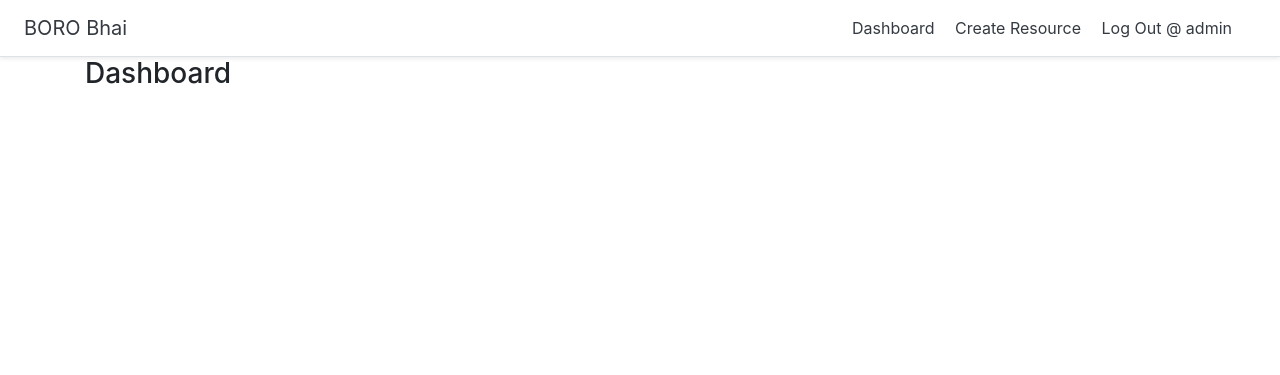
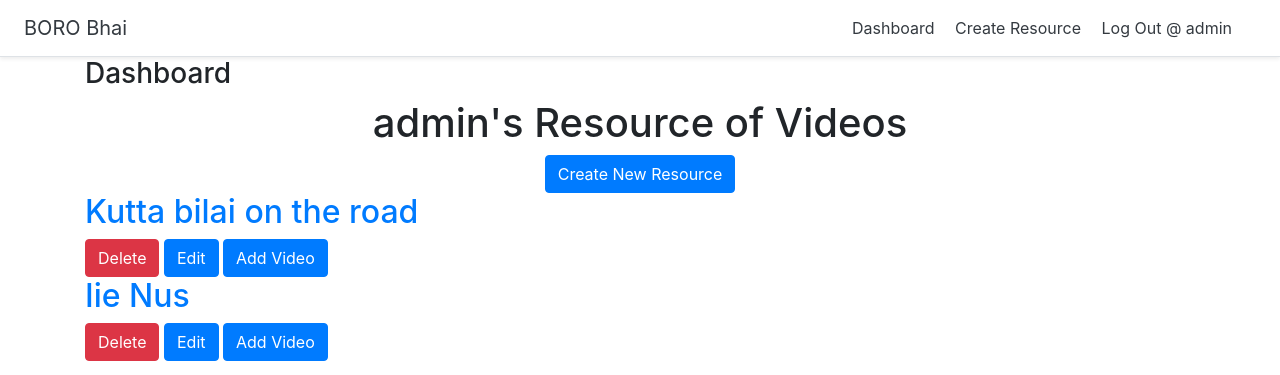
Before and after one commit to iamtakdir/Boro-Bhai, a Django app: page /dashboard in a window 1280 px wide. Shown: the top 375 px of the page. Before the commit the page ends 84 px from the top, so only its background shows below. Run offline with Django 3.2, Linux system fonts and the light colour scheme; a user stored in the database is signed in; data comes from the database, SQL or seed files in the repository; both versions use the stored data as it was after the commit; some libraries are stand-ins or nearby versions.

Commit message:
dashboard details updated

```diff
--- a/resource/templates/resource/addvideo.html
+++ b/resource/templates/resource/addvideo.html
@@ -3,7 +3,7 @@
 
 <h3>Add videos to {{source.title}}</h3>
 
-<form action="" method="POST">
+<form action="" method="POST" id="submit_video">
     {% csrf_token %}
     {% for field in form %}
     <div class="form-group {% if field.errors %} alert alert-danger {% endif %}">
--- a/resource/templates/resource/dashboard.html
+++ b/resource/templates/resource/dashboard.html
@@ -4,4 +4,34 @@
 
 <h3>Dashboard</h3>
 
+<div class="text-center">
+    <h1>{{ user.username }}'s Resource of Videos </h1>
+    <a href="{% url 'create_source' %}" class="btn btn-primary">Create New Resource</a>
+</div>
+
+{% for source in sources %}
+
+<h2><a href="{% url 'detail_source' source.id %}">{{ source.title }}</a></h2>
+<a href="{% url 'delete_source' source.id %}" class="btn btn-danger">Delete</a>
+<a href="{% url 'update_source' source.id %}" class="btn btn-primary">Edit</a>
+<a href="{% url 'add_video' source.id %}" class="btn btn-primary">Add Video</a>
+
+<div class="row">
+    {% for video in source.video_set.all %}
+    <div class="col-md-4 mt-3">
+        <div class="card mb-4 shadow-sm">
+            <iframe width="100%" height="225" src="https://www.youtube.com/embed/{{ video.youtube_id }}" frameborder="0"
+                allow="accelerometer; autoplay; encrypted-media; gyroscope; picture-in-picture"
+                allowfullscreen></iframe>
+            <div class="card-body">
+                <p class="card-text">{{ video.title }}</p>
+            </div>
+        </div>
+    </div>
+    {% endfor %}
+</div>
+
+
+{% endfor %}
+
 {% endblock %}
--- a/resource/templates/resource/main.html
+++ b/resource/templates/resource/main.html
@@ -34,7 +34,7 @@
     </div>
     <!-- Optional JavaScript -->
     <!-- jQuery first, then Popper.js, then Bootstrap JS -->
-    <script src="https://ajax.googleapis.com/ajax/libs/jquery/3.6.0/jquery.min.js"></script>
+    <script src="https://ajax.googleapis.com/ajax/libs/jquery/3.3.1/jquery.min.js"></script>
     </script>
     <script src="https://cdnjs.cloudflare.com/ajax/libs/popper.js/1.14.7/umd/popper.min.js"
         integrity="sha384-UO2eT0CpHqdSJQ6hJty5KVphtPhzWj9WO1clHTMGa3JDZwrnQq4sF86dIHNDz0W1" crossorigin="anonymous">
--- a/resource/urls.py
+++ b/resource/urls.py
@@ -16,6 +16,7 @@ urlpatterns = [
     path('resource/<int:pk>/delete',views.DeleteSource.as_view() , name='delete_source'),
     #Video Part
     path('resource/<int:pk>/addvideo',views.add_video , name='add_video'),
+    path('resource/video/<int:pk>/delete',views.DeleteVideo.as_view() , name='delete_video'),
     path('video/search',views.video_search , name='video_search'),
 
 ]
--- a/resource/views.py
+++ b/resource/views.py
@@ -20,11 +20,17 @@ def home (request):
 
 def dashboard(request):
 
-    return render (request, 'resource/dashboard.html')
+    sources = Source.objects.filter(user=request.user,)
+
+    context={
+        'sources':sources
+    }
+
+    return render (request, 'resource/dashboard.html',context)
 
 class Signup(generic.CreateView):
     form_class = UserCreationForm
-    success_url = reverse_lazy('home')
+    success_url = reverse_lazy('dashboard')
     template_name= 'registration/signup.html'
 
     def form_valid(self, form):
@@ -106,7 +112,13 @@ def add_video(request, pk):
 def video_search(request):
     search_form = SearchForm(request.GET)
     if search_form.is_valid():
-        form = search_form.cleaned_data['search']
+        encoded_search= urllib.parse.quote(search_form.cleaned_data['search'])
+        response = requests.get(f'https://www.googleapis.com/youtube/v3/search?part=snippet&maxResults=6&q={ encoded_search }&key={ YOUTUBE_API_KEY }')
 
-        return JsonResponse ({'hello':form})
-    return JsonResponse ({'hello':'Not Working Rightnow'})
+        return JsonResponse (response.json())
+    return JsonResponse ({'error':'Not Working Right Now'})
+
+class DeleteVideo (generic.DeleteView):
+    model = Video
+    template_name= 'resource/deletevideo.html'
+    success_url= reverse_lazy('dashboard')
--- a/static/js/scripts.js
+++ b/static/js/scripts.js
@@ -1,10 +1,38 @@
-var timer;
-$(
-    '#id_search'
-).keyup(function () {
-    clearTimeout(timer);
-    $('#search_results').text('Loading......');
-    timer = setTimeout(function () {
+// var timer;
+// $(
+//     '#id_search'
+// ).keyup(function () {
+//     clearTimeout(timer);
+//     $('#search_results').text('');
+//     timer = setTimeout(function () {
+//         var text = $('#id_search').val();
+//         $.ajax({
+//             url: '/video/search',
+//             data: {
+//                 'search': text
+//             },
+//             dataType: 'json',
+//             success: function (data) {
+
+//                 var results = '';
+//                 $('#search_result').text('');
+
+//                 data['items'].forEach(function (video) {
+//                     results += video['snippet']['title']
+//                 });
+//                 $('#search_results').append(results);
+//             }
+//         });
+//     }, 2000);
+
+// });
+
+
+var delayTimer;
+$('#id_search').keyup(function () {
+    clearTimeout(delayTimer);
+    $('#search_results').text('Loading...');
+    delayTimer = setTimeout(function () {
         var text = $('#id_search').val();
         $.ajax({
             url: '/video/search',
@@ -13,9 +41,25 @@ $(
             },
             dataType: 'json',
             success: function (data) {
-                $('#search_results').text(data['hello']);
+                var results = '';
+                $('#search_results').text('');
+                results += '<div class="row">';
+                data['items'].forEach(function (video) {
+                    results += '<div class="col-md-4 mt-3"><div class="card mb-4 shadow-sm">';
+                    results += '<iframe width="100%" height="225" src="https://www.youtube.com/embed/' + video['id']['videoId'] +
+                        '" frameborder="0" allow="accelerometer; autoplay; encrypted-media; gyroscope; picture-in-picture" allowfullscreen></iframe>';
+                    results += '<div class="card-body"><p class="card-text">' + video['snippet']['title'] + '</p>';
+                    results += '<a href="#" class="btn btn-primary" onclick="addVideo(\'' + video['id']['videoId'] + '\')">Add</a></div></div></div>';
+
+                });
+                results += '</div>';
+                $('#search_results').append(results);
             }
         });
-    }, 2000);
+    }, 3000);
+});
 
-});
+function addVideo(video_id) {
+    $('#id_url').val('https://www.youtube.com/watch?v=' + video_id);
+    $('#submit_video').submit();
+}
```
Also changed, not shown: resource/templates/resource/deletevideo.html (added, +28 -0 lines), db.sqlite3.
